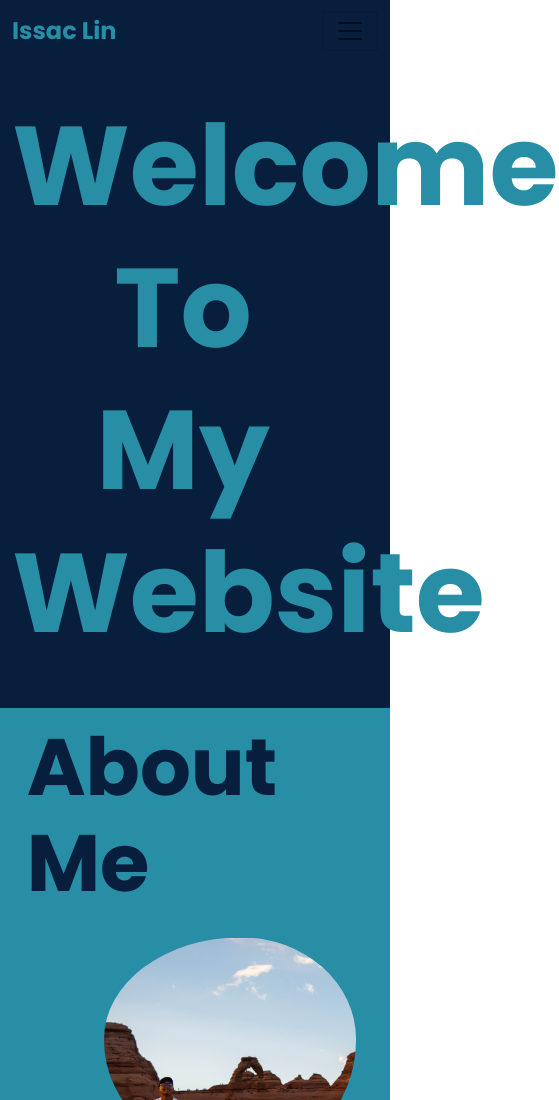
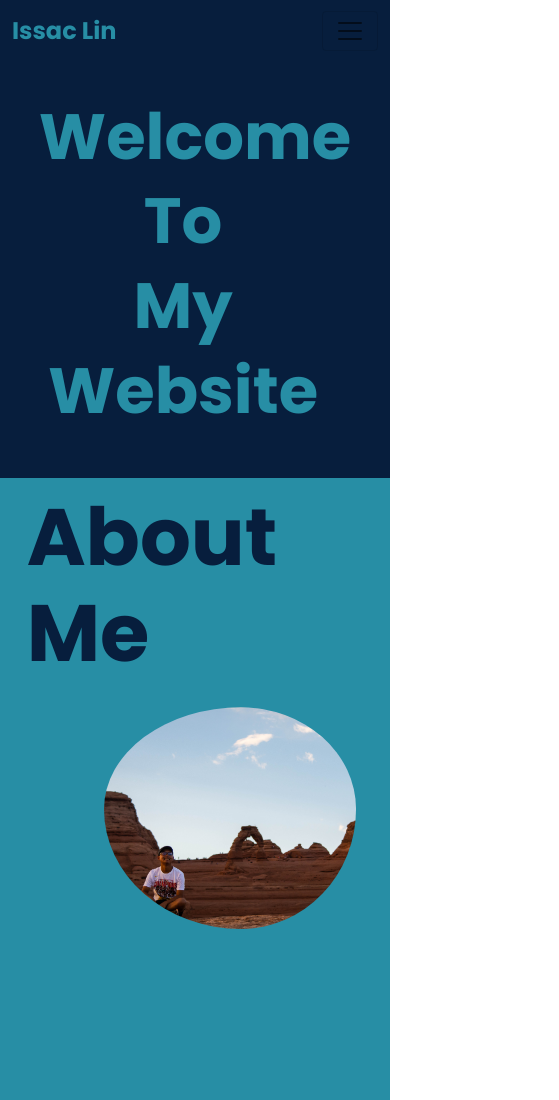
Before and after one commit to Ilinsanity/Ilinsanity.github.io, a plain HTML site: page index.html in a window 390 px wide. Shown: the top 1100 px of the page, 559 px wide, since content can reach past the window. Drawn offline with nearby package versions, Linux system fonts and the light colour scheme.

Commit message:
Update style.css

```diff
--- a/style.css
+++ b/style.css
@@ -52,9 +52,9 @@
     padding-left: 4%;
 }
 
-@media only screen and (max-width: 600px) {
-    h1 {
-        font-size: 2rem;
+@media (max-width: 600px) {
+    .titleheading {
+        font-size: 4rem;
     }
 }
 
```
